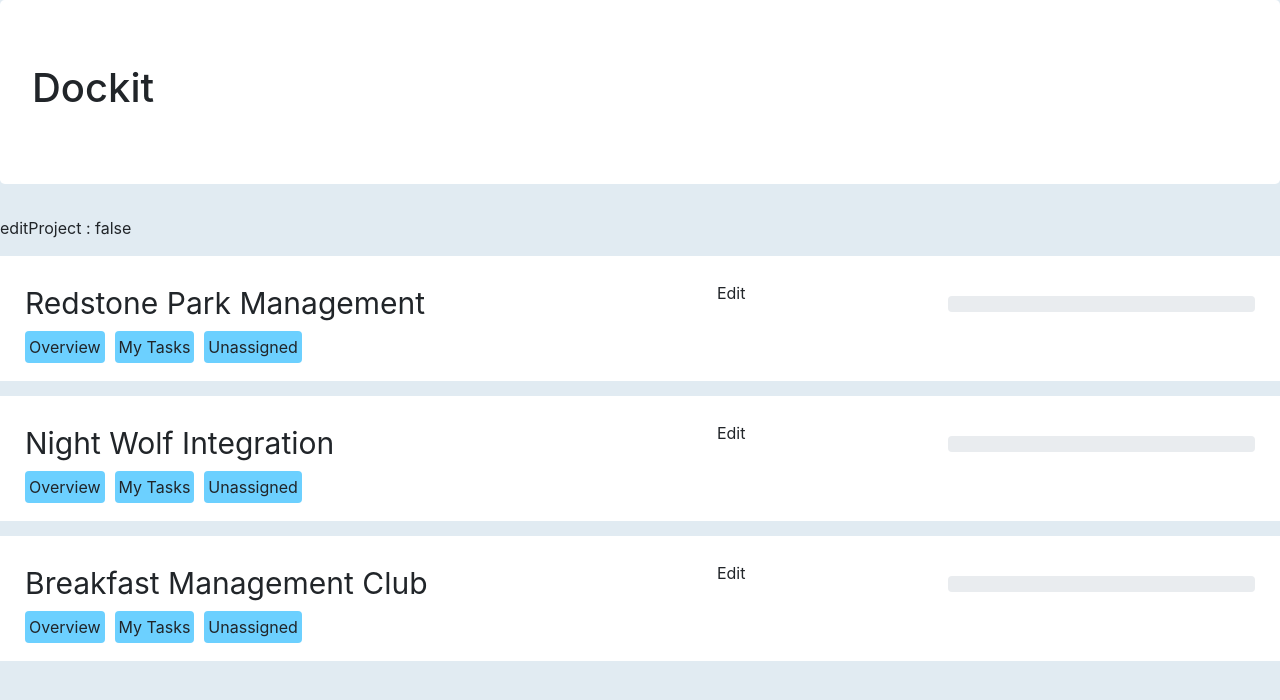
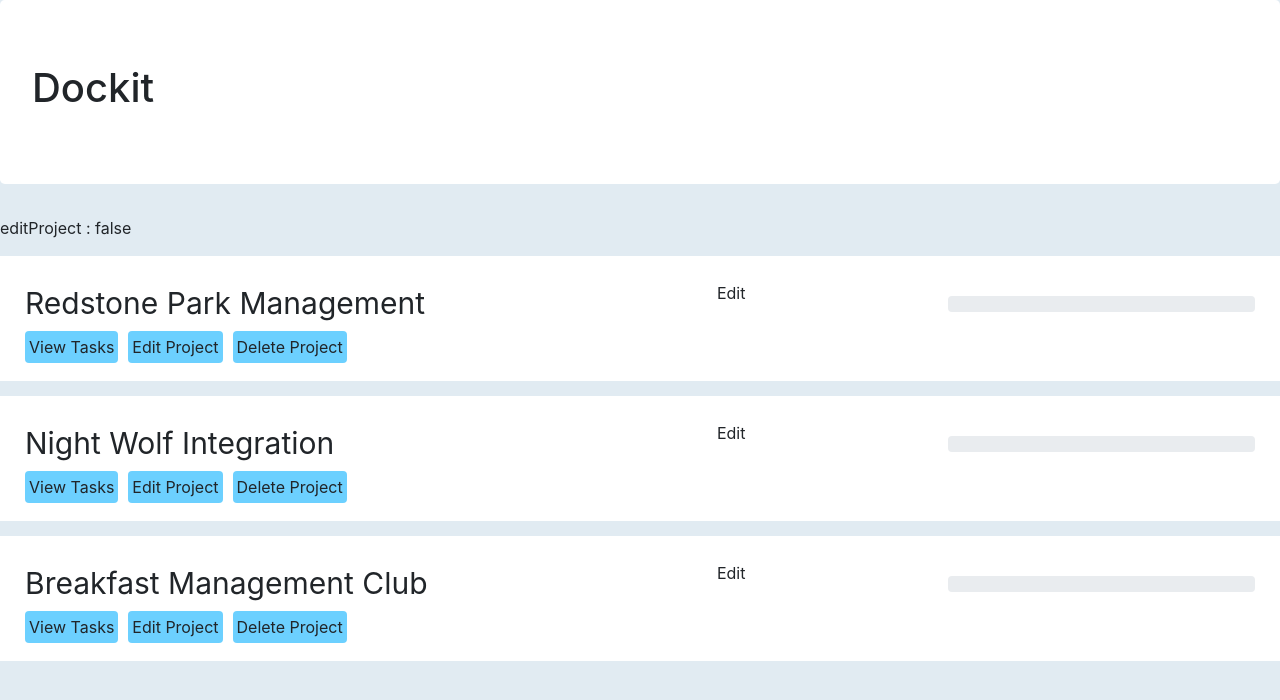
Before and after one commit to RyanRemer/dockit, an Angular app: page / in a window 1280 px wide. Shown: the top 700 px of the page. Built offline with nearby package versions, Linux system fonts and the light colour scheme.

Commit message:
change buttons

```diff
--- a/src/app/app.component.html
+++ b/src/app/app.component.html
@@ -10,7 +10,7 @@
 </div>
 
 <div *ngIf="showProjectList()">
-  <app-project-list (editEvent)="receiveProjToEdit($event)" (selectEvent)="receiveProjToSelect($event)"></app-project-list>
+  <app-project-list (editEvent)="receiveProjToEdit($event)" (selectEvent)="receiveProjToSelect($event)" (deleteEvent)="receiveProjToDelete($event)"></app-project-list>
 </div>
 
 <!-- Fix showTaskList() -->
--- a/src/app/app.component.ts
+++ b/src/app/app.component.ts
@@ -61,4 +61,8 @@ export class AppComponent {
     this.selectedProject = ClientData.getInstance().getProject($event);
     //this.selectedProject = $event;
   }
+
+  receiveProjToDelete($event) {
+    ClientData.getInstance().deleteProject($event);
+  }
 }
--- a/src/app/models/clientData.ts
+++ b/src/app/models/clientData.ts
@@ -23,6 +23,16 @@ export class ClientData {
         }
       }
       return null;
+    }
+
+    deleteProject(projectName) {
+      var keepProjects = [];
+      for (let i = 0; i < this.projects.length; i++) {
+        if (this.projects[i].title != projectName) {
+          keepProjects.push(this.projects[i]);
+        }
+      }
+      this.projects = keepProjects;
     }
 }
 
--- a/src/app/project-list/project-list.component.html
+++ b/src/app/project-list/project-list.component.html
@@ -5,19 +5,19 @@
 
   <div class="bar">
     <div class="left">
-        <div class="title left clickable" (click)="this.selectProjEvent(project.title)">{{project.title}}</div>
-        <div class="clickable" (click)="this.editProjEvent(project.title)"> Edit </div>
+        <div class="title left clickable" (click)="this.selectProject(project.title)">{{project.title}}</div>
+        <div class="clickable" (click)="this.editProject(project.title)"> Edit </div>
     </div>
     <div class="right">
       <div class="space"></div>
       <div class="progress"></div>
     </div>
     <div class="footer">
-      <div class="button clickable">Overview</div>
+      <div class="button clickable" (click)="this.selectProject(project.title)">View Tasks</div>
       <div class="separator"></div>
-      <div class="button clickable">My Tasks</div>
+      <div class="button clickable" (click)="this.editProject(project.title)">Edit Project</div>
       <div class="separator"></div>
-      <div class="button clickable">Unassigned</div>
+      <div class="button clickable" (click)="this.deleteProject(project.title)">Delete Project</div>
     </div>
   </div>
 
--- a/src/app/project-list/project-list.component.ts
+++ b/src/app/project-list/project-list.component.ts
@@ -20,13 +20,26 @@ export class ProjectListComponent implements OnInit {
 
   @Output() editEvent = new EventEmitter<string>();
   @Output() selectEvent = new EventEmitter<string>();
+  @Output() deleteEvent = new EventEmitter<string>();
 
-  editProjEvent(project) {
+  editProject(project) {
     this.editEvent.emit(project);
   }
 
-  selectProjEvent(project) {
+  selectProject(project) {
     this.selectEvent.emit(project);
   }
 
+  deleteProject(project) {
+    var keepProjects = [];
+    for (let i = 0; i < this.projects.length; i++) {
+      if (this.projects[i].title != project) {
+        keepProjects.push(this.projects[i]);
+      }
+    }
+    this.projects = keepProjects;
+    this.deleteEvent.emit(project);
+  }
+
+
 }
```
